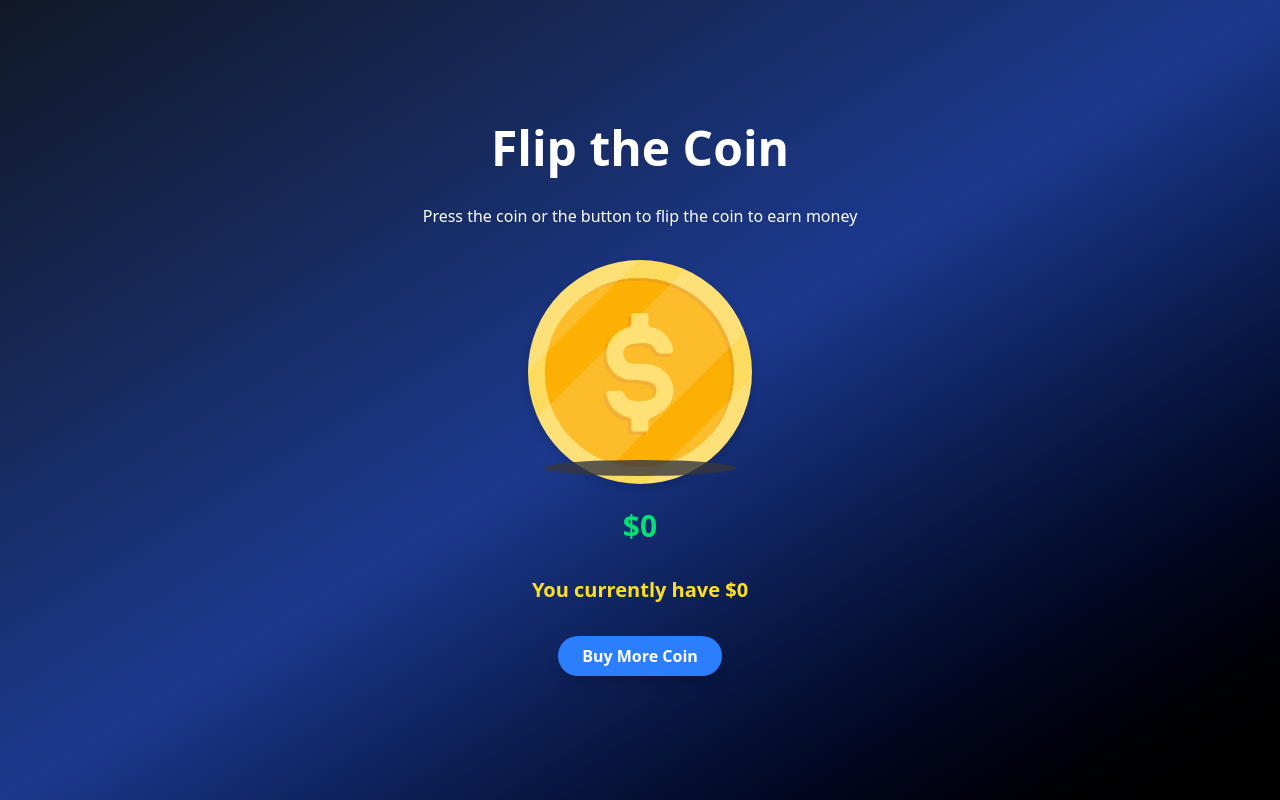
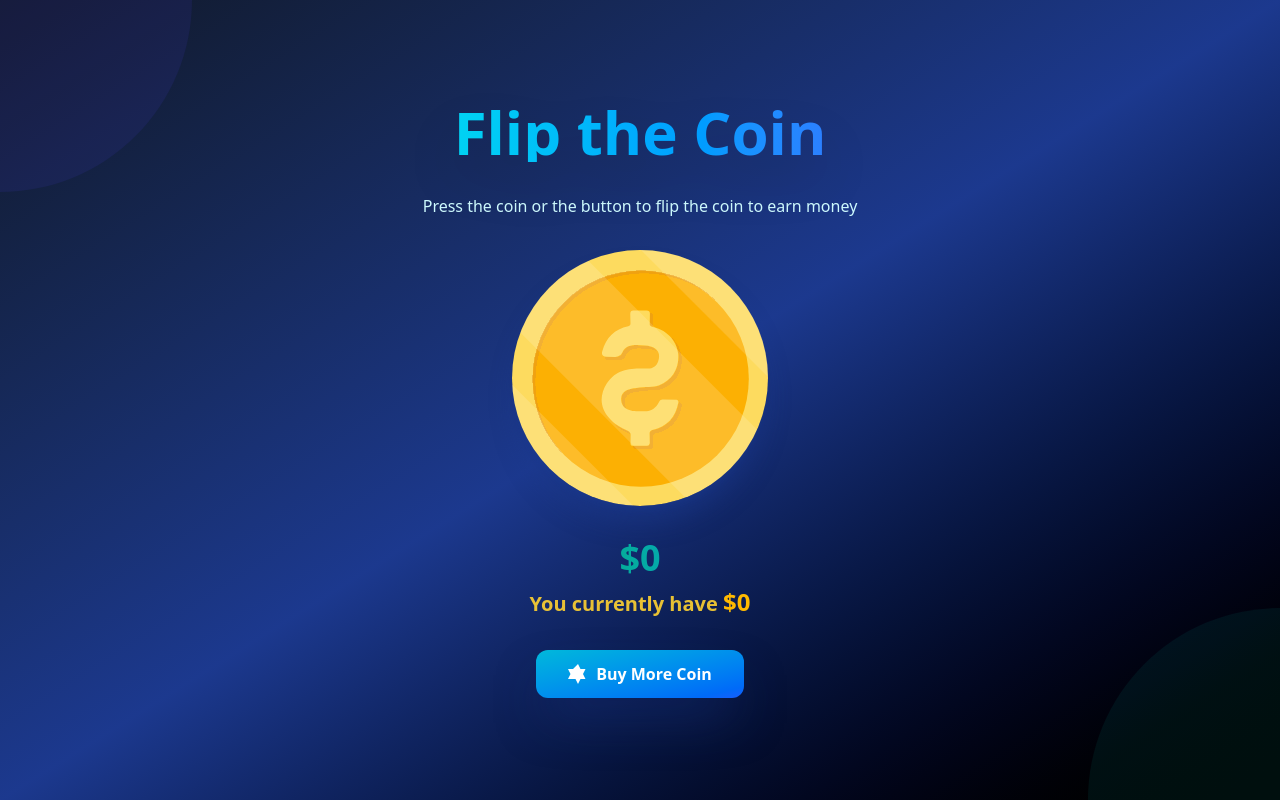
Before and after one commit to BigDevYaya/tap-master, a React (Vite) app: page / in a window 1280 px wide. Built offline with nearby package versions, Linux system fonts and the light colour scheme.

Commit message:
changes made

```diff
--- a/src/components/Home.jsx
+++ b/src/components/Home.jsx
@@ -22,39 +22,62 @@ const Home = () => {
     }
 
     return (
-        <div className="min-h-screen bg-gradient-to-br from-gray-900 via-blue-900 to-black text-white flex flex-col items-center justify-center px-4 py-8 gap-8">
-            <h1 className="font-extrabold text-4xl sm:text-5xl text-center">Flip the Coin</h1>
-            <p className="text-center max-w-md text-sm sm:text-base font-medium">
+        <div className="min-h-screen bg-gradient-to-br from-gray-900 via-blue-900 to-black text-white flex flex-col items-center justify-center px-4 py-8 gap-8 relative overflow-hidden">
+            {/* Animated background elements */}
+            <div className="absolute w-96 h-96 bg-indigo-600/10 rounded-full -top-48 -left-48"></div>
+            <div className="absolute w-96 h-96 bg-teal-600/10 rounded-full -bottom-48 -right-48"></div>
+
+            <h1 className="font-bold text-5xl sm:text-6xl text-center bg-gradient-to-r from-cyan-400 to-blue-500 bg-clip-text text-transparent drop-shadow-2xl">
+                Flip the Coin
+            </h1>
+
+            <p className="text-center max-w-lg text-sm sm:text-base font-medium text-cyan-100">
                 Press the coin or the button to flip the coin to earn money
             </p>
 
-            <div className="relative flex flex-col items-center cursor-pointer group transition-all duration-300"
+            <div className="relative flex flex-col items-center cursor-pointer group transition-all duration-500"
                 onClick={() => {
                     setCount(prev => prev + 1)
                 }}>
-                <img
-                    className="w-40 h-40 sm:w-56 sm:h-56 transition-transform duration-500 group-hover:scale-110 drop-shadow-lg"
-                    src={coin.at(image)}
-                    alt="Coin"
-                />
-                <img
-                    className="w-32 sm:w-48 mt-[-1.5rem] opacity-80"
+                <div className="relative transition-transform duration-500 group-hover:scale-110 group-active:scale-95">
+                    <img
+                        className={`w-48 h-48 sm:w-64 sm:h-64 transition-all duration-500 z-50 ${
+                            image ? 'rotate-y-0' : 'rotate-y-180'
+                        }`}
+                        src={heads}
+                        alt="Coin"
+                        // style={{ backfaceVisibility: 'hidden' }}
+                    />
+                    <div className="absolute inset-0 rounded-full shadow-xl shadow-blue-900/50 group-hover:shadow-cyan-400/30 transition-shadow duration-300"></div>
+                </div>
+                {/* <img
+                    className="w-40 sm:w-52 mt-[-1.5rem] opacity-80 blur-[2px] group-hover:blur-[4px] group-hover:scale-125 transition-all duration-300"
                     src={shadow}
                     alt="Coin shadow"
-                />
+                /> */}
             </div>
 
-            <p className="text-3xl font-black text-green-400">${count}</p>
-            <p className="text-lg sm:text-xl font-semibold text-yellow-300">
-                You currently have ${dollarCount}
-            </p>
+            <div className="space-y-2 text-center">
+                <p className="text-4xl font-black bg-gradient-to-r from-green-400 to-cyan-400 bg-clip-text text-transparent animate-pulse">
+                    ${count}
+                </p>
+                <p className="text-lg sm:text-xl font-semibold text-amber-300/90">
+                    You currently have <span className="text-2xl font-bold text-amber-400">${dollarCount}</span>
+                </p>
+            </div>
 
             <button
-                className="bg-blue-500 hover:bg-blue-600 text-white font-semibold px-6 py-2 rounded-full shadow-lg transition duration-300"
+                className="group relative bg-gradient-to-br from-cyan-500 to-blue-600 hover:from-cyan-400 hover:to-blue-500 text-white font-semibold px-8 py-3 rounded-xl shadow-2xl shadow-blue-900/50 hover:shadow-cyan-500/30 transition-all duration-300 transform hover:scale-105 hover:-translate-y-1"
                 onClick={() => {
                     showModal(prev => !prev)
                 }}>
-                Buy More Coin
+                <span className="relative z-10 flex items-center gap-2">
+                    <svg className="w-5 h-5 fill-current" viewBox="0 0 24 24">
+                        <path d="M12 0l3 6h6l-3 6 3 6h-6l-3 6-3-6H0l3-6-3-6h6z"/>
+                    </svg>
+                    Buy More Coin
+                </span>
+                <div className="absolute inset-0 bg-white/10 rounded-xl opacity-0 group-hover:opacity-100 transition-opacity duration-300"></div>
             </button>
 
             {modal && <Modal setCount={setCount} showModal={showModal} />}
```
